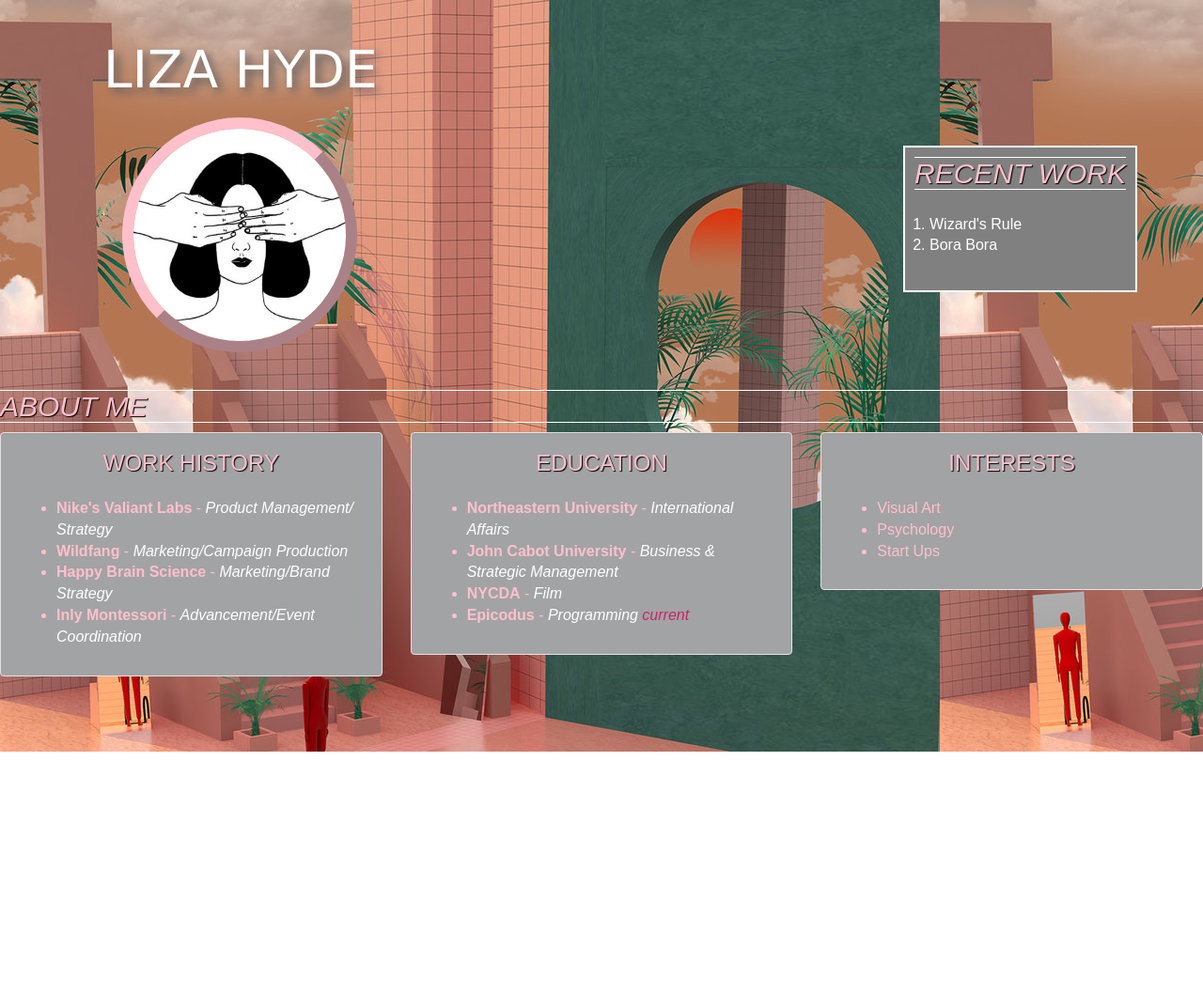
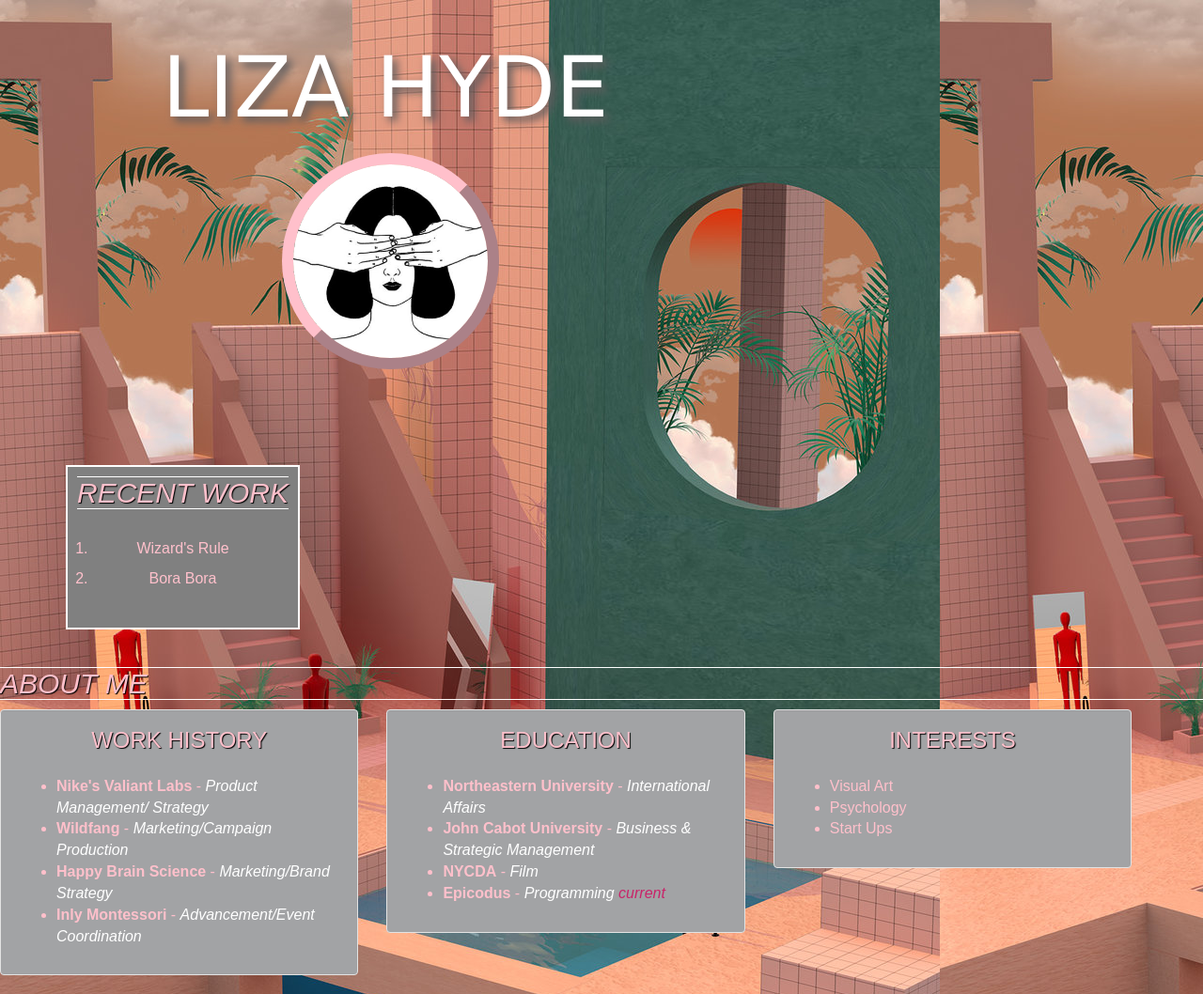
Before and after one commit to lizatennis8/portfolio, a plain HTML site: page index.html in a window 1280 px wide. Shown: the whole page at 94% size. Before the commit the page ends 800 px from the top, so only its background shows below. Drawn offline with Linux system fonts and the light colour scheme.

Commit message:
remove image float and create conditional text

```diff
--- a/css/stylesheet.css
+++ b/css/stylesheet.css
@@ -4,11 +4,11 @@ body{
 }
 
 h1{
-  font-size: 55px;
+  font-size: 7vw;
   color: white;
   margin-top: 44px;
   margin-bottom: 20px;
-  margin-left: 40px;
+  margin-left: 8vw;
   font-family: verdana;
   text-shadow: 5px 5px 10px #605d5e;
 }
@@ -17,11 +17,11 @@ h2{
   color: pink;
   text-align: left;
   border: .5px solid white;
-  border-left: medium;
-  border-right: medium;
   margin-top: 40px;
   font-style: oblique;
   text-shadow: 1px 1px 1px black;
+  border-right: medium;
+  border-left: medium;
 }
 
 h3{
@@ -33,21 +33,25 @@ h3{
 }
 
 ol{
-  color: white;
+  color: pink;
   font-size: 16px;
   padding: 16px;
+  text-align: center;
+  line-height: 32px;
 }
 
 ul{
   color: pink;
   font-size: 16px;
+  font-size: 1.25vw;
 }
 
 img{
-  width: 250px;
   border: 12px outset pink;
   align-items: left;
-  margin-left: 60px;
+  margin-left: 18vw;
+  width: 18vw;
+  margin-bottom: 8vw;
 }
 
 .well{
@@ -64,12 +68,10 @@ em{
 }
 
 .worm{
-  float:right;
-  margin-top: 30px;
-  margin-left: 0px;
   border: 2px solid white;
   padding: 10px;
   background: grey;
+  float: left;
 
 }
 
@@ -78,16 +80,21 @@ em{
 }
 
 a{
-  color: white;
+  color: pink;
+  font-size: 16px;
 }
 
-@media screen and (max-width: 700px){
-  .collumn{
-    width: 100px;
-    float:left;
-    padding: 10px;
-    border: 4px solid pink;
-    margin: 10px;
-    background-color: #fbf7fc;
-    height: 820px;
+.row{
+  float: left;
+}
+
+@media screen and (max-width: 1000px) and (min-width:700px){
+  .col-md-4{
+    width: 200px;
+    float: left;
   }
+
+@media screen and (max-width: 600px){
+  .col-md-4{
+      width: 200px;
+    }
--- a/index.html
+++ b/index.html
@@ -9,10 +9,12 @@
   <body>
     <div class="container">
     <h1>LIZA HYDE</h1>
+    <section>
     <img src="img/hennkim.jpg" alt="A neon art piece inspired by mona lisa" class="img-circle">
+  </section>
     <div class="worm">
     <h2>RECENT WORK</h2>
-      <ol>
+        <ol>
         <li><a href="https://lizatennis8.github.io/wizard-page/">Wizard's Rule</a></li>
         <li><a href="https://lizatennis8.github.io/borabora/">Bora Bora</a></li>
       </ol>
```
